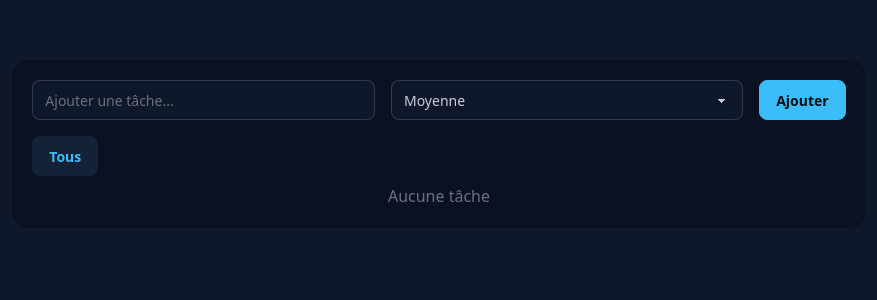
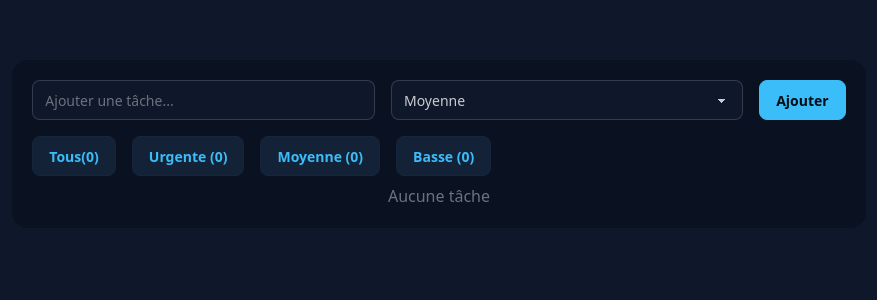
Before and after one commit to eje019/ToDoList-react, a React (Vite) app: page / in a window 1280 px wide. Shown: the top 300 px of the page, without its empty margins (201-1078 px from the left). Built offline with nearby package versions, Linux system fonts and the light colour scheme.

Commit message:
Implementation des filtres Urgente, Moyenne et Basse

```diff
--- a/src/App.tsx
+++ b/src/App.tsx
@@ -46,6 +46,15 @@ function App() {
     filteredTodos = todos.filter((todo) => todo.priority === filter);
   }
 
+  const urgentCount = todos.filter(
+    (todo) => todo.priority === "Urgente"
+  ).length;
+  const mediumCount = todos.filter(
+    (todo) => todo.priority === "Moyenne"
+  ).length;
+  const lowCount = todos.filter((todo) => todo.priority === "Basse").length;
+  const totalCount = todos.length;
+
   return (
     <div className="flex justify-center">
       <div className="w-2/3 flex flex-col gap-4 my-15 bg-base-300 p-5 rounded-2xl">
@@ -78,7 +87,34 @@ function App() {
               }`}
               onClick={() => setFilter("Tous")}
             >
-              Tous
+              Tous({totalCount})
+            </button>
+
+            <button
+              className={`btn btn-soft ${
+                filter === "Tous" ? "btn-primary" : ""
+              }`}
+              onClick={() => setFilter("Urgente")}
+            >
+              Urgente ({urgentCount})
+            </button>
+
+            <button
+              className={`btn btn-soft ${
+                filter === "Tous" ? "btn-primary" : ""
+              }`}
+              onClick={() => setFilter("Moyenne")}
+            >
+              Moyenne ({mediumCount})
+            </button>
+
+            <button
+              className={`btn btn-soft ${
+                filter === "Tous" ? "btn-primary" : ""
+              }`}
+              onClick={() => setFilter("Basse")}
+            >
+              Basse ({lowCount})
             </button>
           </div>
 
--- a/src/TodoItem.tsx
+++ b/src/TodoItem.tsx
@@ -16,7 +16,7 @@ const TodoItem = ({ todo }: Props) => {
   return (
     <li className="p-3">
       <div className="flex justify-between items-center">
-        <div className="flex items-center gap-2">
+        <div className="flex items-center gap-3">
           <input
             type="checkbox"
             className="checkbox checkbox-primary checkbox-sm"
@@ -36,7 +36,7 @@ const TodoItem = ({ todo }: Props) => {
             {todo.priority}
           </span>
         </div>
-        <div className="flex gap-2">
+        <div>
           <button className="btn btn-sm btn-error btn-circle btn-soft">
             <Trash className="w-4 h-4" />
           </button>
```
